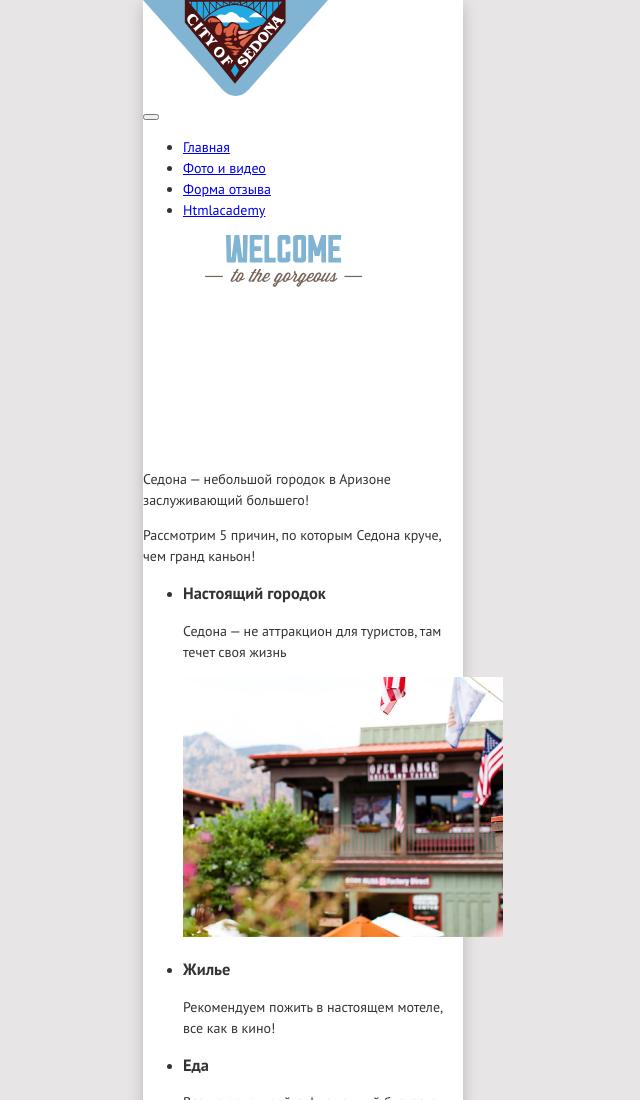
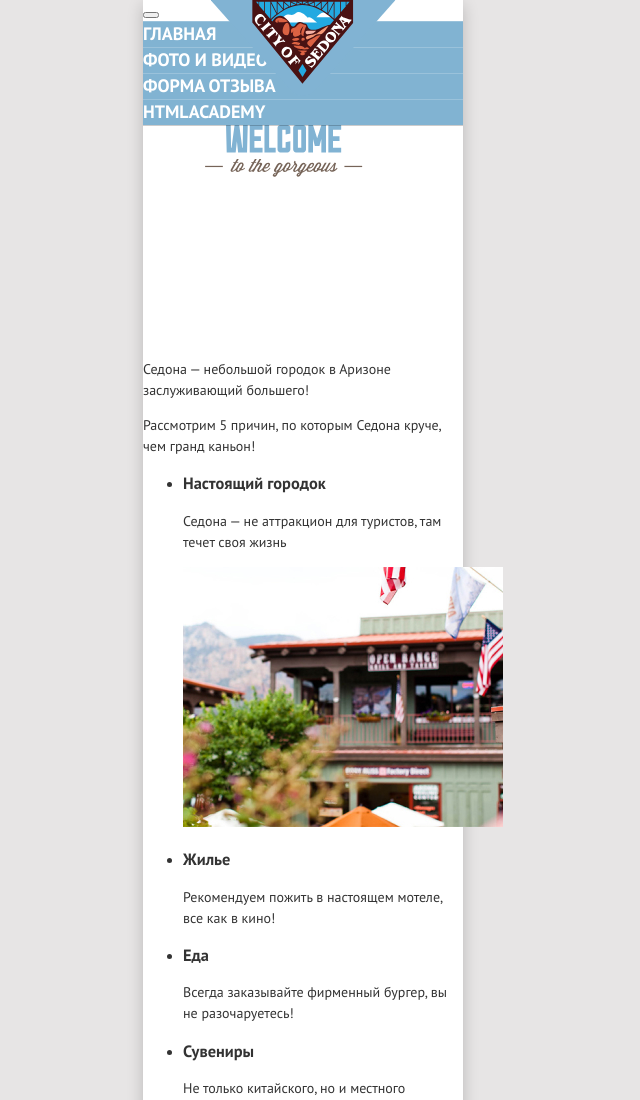
Before and after one commit to htmlacademy-adaptive/775445-sedona-27, a website: page source/index.html in a window 1280 px wide. Shown: the top 1100 px of the page, without its empty margins (337-977 px from the left). Drawn offline with nearby package versions, Linux system fonts and the light colour scheme; files that its build step writes are made by us from their sources.

Commit message:
Заканчивает работу над проектом 30.11.2022 (остановился на базовой стилизации хедера)

```diff
--- a/source/sass/blocks/main-header.scss
+++ b/source/sass/blocks/main-header.scss
@@ -0,0 +1,10 @@
+.main-header {
+  position: relative;
+}
+
+.main-header__logo {
+  position: absolute;
+  left: 50%;
+  transform: translateX(-50%);
+  z-index: 1;
+}
--- /dev/null
+++ b/source/sass/blocks/main-nav.scss
@@ -0,0 +1,19 @@
+@use "../mixins";
+
+.main-nav__list {
+  @include mixins.normalize-list;
+}
+
+.main-nav__item {
+  background-color: #81b3d2;
+  box-shadow: 0 1px 0 rgba(1, 1, 1, 0.2), inset 0 1px 0 rgba(255, 255, 255, 0.2);
+}
+
+.main-nav__link {
+  font-weight: 700;
+  font-size: 18px;
+  line-height: 26px;
+  text-decoration: none;
+  text-transform: uppercase;
+  color: #ffffff;
+}
--- a/source/sass/mixins.scss
+++ b/source/sass/mixins.scss
@@ -2,3 +2,9 @@
   max-width: 100%;
   object-fit: contain;
 }
+
+@mixin normalize-list {
+  list-style: none;
+  margin: 0;
+  padding: 0;
+}
```
Also changed, not shown: source/sass/style.scss (+9 -8 lines).
